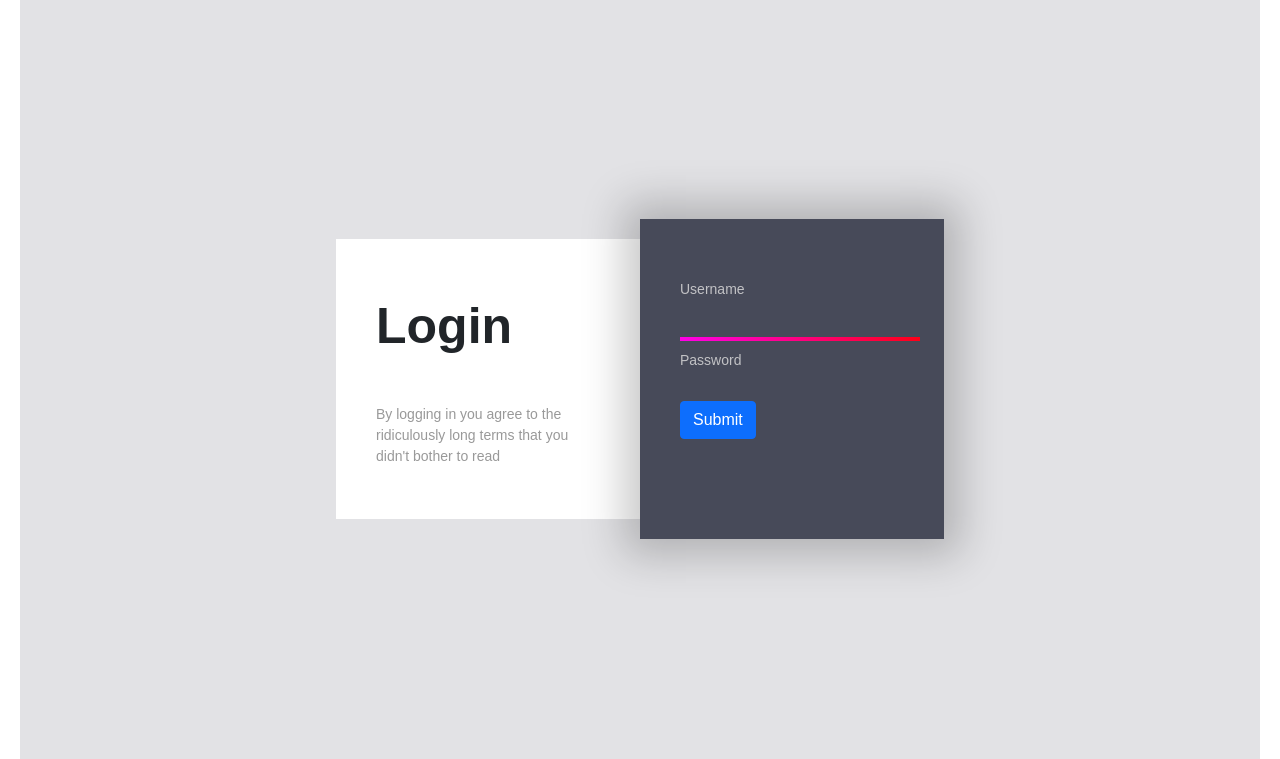
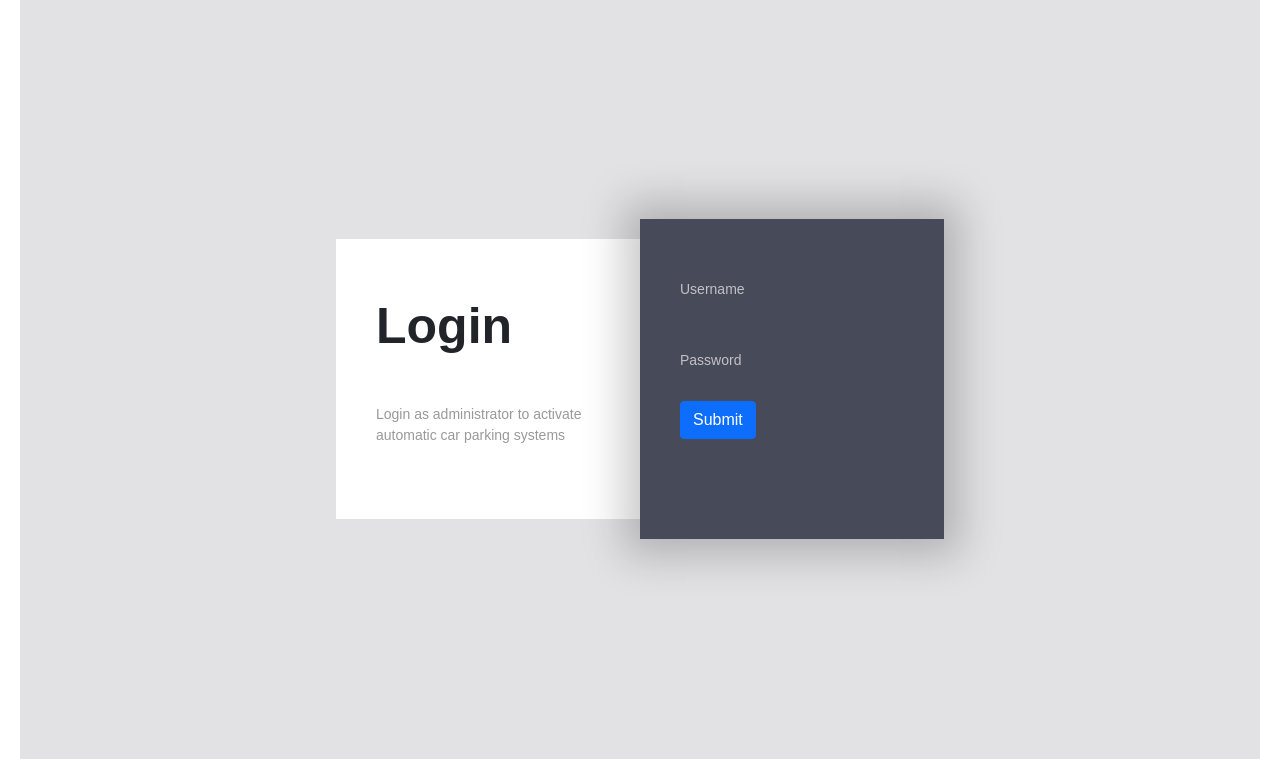
Before and after one commit to Ambuj720/CarParkingApp, a Flask app: page /login in a window 1280 px wide. Shown: the part 77-836 px from the top of the page. Run offline with Flask 2, Linux system fonts and the light colour scheme; parts of the project's set-up code (start-up, migrations or seed data) failed here and were passed over; some libraries are stand-ins or nearby versions; some web fonts are replaced.

Commit message:
Upload working

```diff
--- a/templates/base.html
+++ b/templates/base.html
@@ -49,7 +49,7 @@
                 </div>
                 <div class="navbar nav" style="padding-left: 800px;">
                     <h5>Welcome {{session.username}}</h5>
-                    <a class="nav-link mx-auto" aria-current="page" href="/logout">Logout {{session.username}}</a>
+                    <a class="nav-link mx-auto" aria-current="page" href="/logout">Logout </a>
                     {% endif %}
                 </div>
             </div>
--- a/templates/login.html
+++ b/templates/login.html
@@ -142,14 +142,14 @@ input::-moz-focus-inner {
 {% block body %}
 
 <div class="page">
-  {% include 'notif.html' %}
+
     <div class="container">
       <div class="left">
         <div class="login">Login</div>
-        <div class="eula">By logging in you agree to the ridiculously long terms that you didn't bother to read</div>
+        <div class="eula">Login as administrator to activate automatic car parking systems</div>
       </div>
       <div class="right">
-        <svg viewBox="0 0 320 300">
+
           <defs>
             <linearGradient
                             inkscape:collect="always"
```
Also changed, not shown: templates/index.html (+10 -0 lines), 1 other file.
